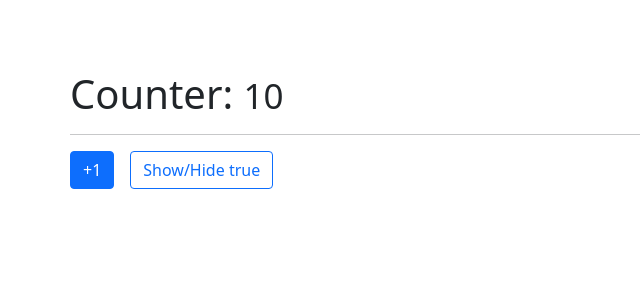
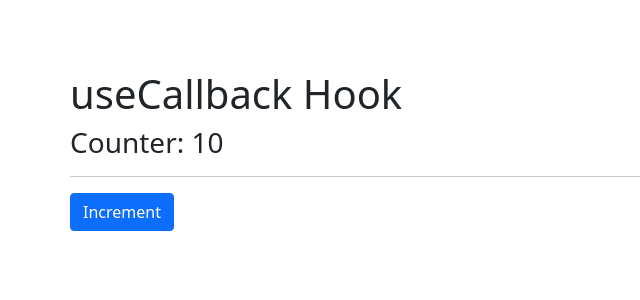
Before and after one commit to joequich/hooks-app, a React (Create React App) app: page / in a window 1280 px wide. Shown: the top 300 px of the page, without its empty margins (0-640 px from the left). Built offline with nearby package versions, Linux system fonts and the light colour scheme.

Commit message:
added useCallback Hook with memo

```diff
--- /dev/null
+++ b/src/components/06-memos/CallbackHook.tsx
@@ -0,0 +1,25 @@
+import { useEffect, useState } from 'react';
+import { ShowIncrement } from './ShowIncrement';
+import '../02-useEffect/effects.css';
+import { useCallback } from 'react';
+
+export const CallbackHook = () => {
+    const [counter, setCounter] = useState(10);
+
+    const increment = useCallback((num) => {
+        setCounter(counter => counter + num);
+    }, [setCounter]);
+
+    useEffect(() => {
+        // ???
+    }, [increment])
+
+    return (
+        <div>
+            <h1>useCallback Hook</h1>
+            <h3>Counter: {counter}</h3>
+            <hr />
+            <ShowIncrement increment={increment}/>
+        </div>
+    )
+}
--- /dev/null
+++ b/src/components/06-memos/ShowIncrement.tsx
@@ -0,0 +1,15 @@
+import React from 'react';
+
+export const ShowIncrement = React.memo(({ increment }: { increment: (number: number) => void}) => {
+    console.log('I regenerated');
+    return (
+        <button
+            className="btn btn-primary"
+            onClick={ () => {
+                increment(5);
+            }}
+        >
+            Increment
+        </button>
+    )
+})
--- a/src/index.tsx
+++ b/src/index.tsx
@@ -1,10 +1,10 @@
 import React from 'react';
 import ReactDOM from 'react-dom';
-import { Memorize } from './components/06-memos/Memorize';
+import { CallbackHook } from './components/06-memos/CallbackHook';
 
 ReactDOM.render(
   <React.StrictMode>
-    <Memorize />
+    <CallbackHook />
   </React.StrictMode>,
   document.getElementById('root')
 );
```
